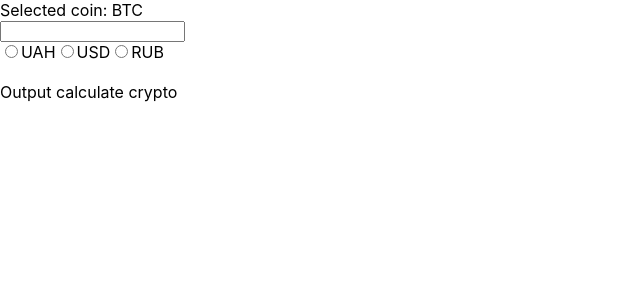
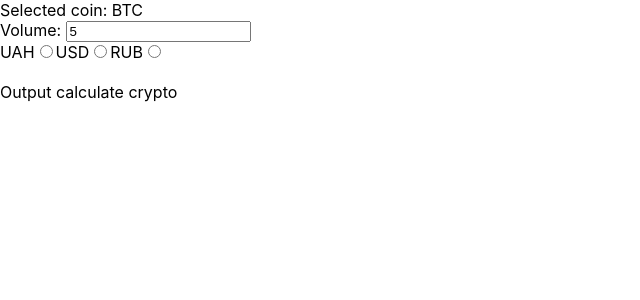
Before and after one commit to Qlif/baal-app, a React (Create React App) app: page / in a window 1280 px wide. Shown: the top 300 px of the page, without its empty margins (0-640 px from the left). Built offline with nearby package versions, Linux system fonts and the light colour scheme; no server answers.

Commit message:
Add action SET_VOLUME_CRYPTO

```diff
--- a/src/components/CalcCrypto/index.js
+++ b/src/components/CalcCrypto/index.js
@@ -1,33 +1,53 @@
 //Core
-import React from "react";
+import React, {useCallback} from "react";
+import {useSelector, useDispatch} from "react-redux";
+//Actions
+import * as Actions from "../../engine/core/crypto/actions";
+//Selectors
+import { volumeCryptoSelector } from "../../engine/core/crypto/selectors";
 
 function CalcCrypto() {
+
+    const dispatch = useDispatch();
+
+    const onChangeEventHandler = useCallback((ev)=>{
+        dispatch(Actions.setVolumeCrypto(ev.target.value))
+        console.log(ev.target.value);
+    },[dispatch]);
+
     return(
         <>
             <form>
-                <input type="text"/>
+                <label htmlFor="volume">Volume: </label>
+                <input id="volume"
+                       type="text"
+                       onChange={onChangeEventHandler}
+                       value={useSelector(volumeCryptoSelector)}
+                />
                 <br/>
+
                 <div>
+                    <label htmlFor="contactChoice1">UAH</label>
                     <input type="radio"
                            id="contactChoice1"
                            name="current"
                            value="uah"
                     />
-                    <label htmlFor="contactChoice1">UAH</label>
 
+                    <label htmlFor="contactChoice2">USD</label>
                     <input type="radio"
                            id="contactChoice2"
                            name="current"
                            value="usd"
                     />
-                    <label htmlFor="contactChoice2">USD</label>
 
+                    <label htmlFor="contactChoice3">RUB</label>
                     <input type="radio"
                            id="contactChoice3"
                            name="current"
                            value="rub"
                     />
-                    <label htmlFor="contactChoice3">RUB</label>
+
                 </div>
                 <br/>
                 <span> Output calculate crypto</span>
--- a/src/engine/core/crypto/actions.js
+++ b/src/engine/core/crypto/actions.js
@@ -8,4 +8,9 @@ export const setCryptoData= data =>({
 export const setCurrentCrypto = data =>({
     type: types.SET_CURRENT_CRYPTO,
     payload: data
+});
+
+export const setVolumeCrypto = data =>({
+    type: types.SET_VOLUME_CRYPTO,
+    payload: data
 })
--- a/src/engine/core/crypto/reducer.js
+++ b/src/engine/core/crypto/reducer.js
@@ -3,6 +3,7 @@ import * as types from "./types";
 const initialState = {
     data: [],
     current: 'btc',
+    volume: 5,
 };
 
 export default function cryptoReducer(state = initialState,action) {
@@ -19,6 +20,12 @@ export default function cryptoReducer(state = initialState,action) {
                 current: action.payload
             };
         }
+        case types.SET_VOLUME_CRYPTO:{
+            return {
+                ...state,
+                volume: action.payload
+            };
+        }
         default: {
             return state;
         }
--- a/src/engine/core/crypto/selectors.js
+++ b/src/engine/core/crypto/selectors.js
@@ -2,6 +2,7 @@
 import {createSelector} from "reselect";
 export const cryptowidgetSelector = state => state.crypto.data;
 export const currentCryptoSelector = state => state.crypto.current;
+export const volumeCryptoSelector = state => state.crypto.volume;
 
 // const cryptoBthSelector = createSelector(cryptowidgetSelector,
 //     items=items.currency
--- a/src/engine/core/crypto/types.js
+++ b/src/engine/core/crypto/types.js
@@ -1,2 +1,3 @@
 export const SET_CRYPTO_DATA = "SET_CRYPTO_DATA";
 export const SET_CURRENT_CRYPTO ="SET_CURRENT_CRYPTO";
+export const SET_VOLUME_CRYPTO = "SET_VOLUME_CRYPTO";
```
